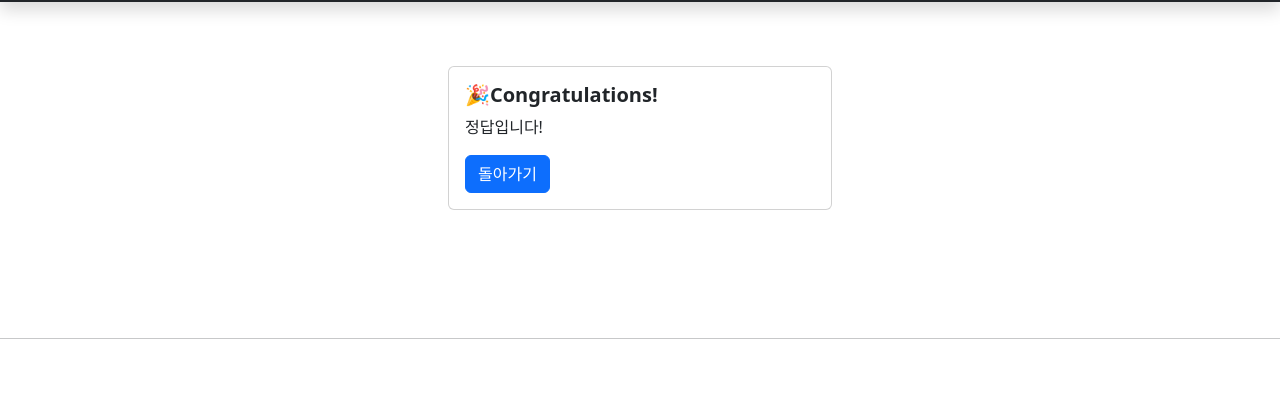
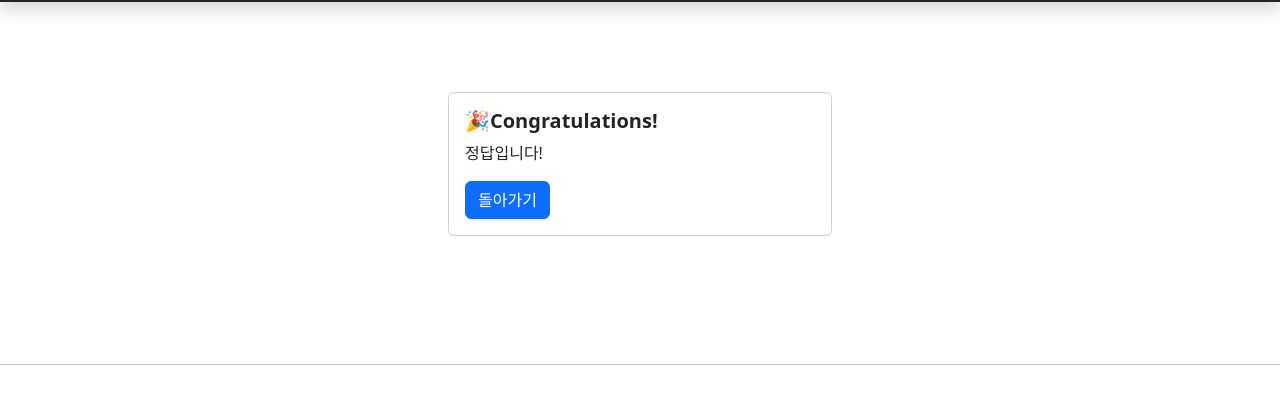
Before and after one commit to kimjw0427/school, a plain HTML site: page templates/correct.html in a window 1280 px wide. Shown: the part 68-472 px from the top of the page. Drawn offline with nearby package versions, Linux system fonts and the light colour scheme.

Commit message:
Update correct.html

```diff
--- a/templates/correct.html
+++ b/templates/correct.html
@@ -33,7 +33,7 @@
           </div>
         </div>
       </nav>
-    <div class="card" style="margin: 10%; margin-top: 5%; margin-left: 35%; margin-right: 35%;">
+    <div class="card" style="margin: 10%; margin-top: 7%; margin-left: 35%; margin-right: 35%;">
         <div class="card-body">
           <h5 class="card-title"><b>🎉Congratulations!</b></h5>
           <p class="card-text">정답입니다!</p>
```
